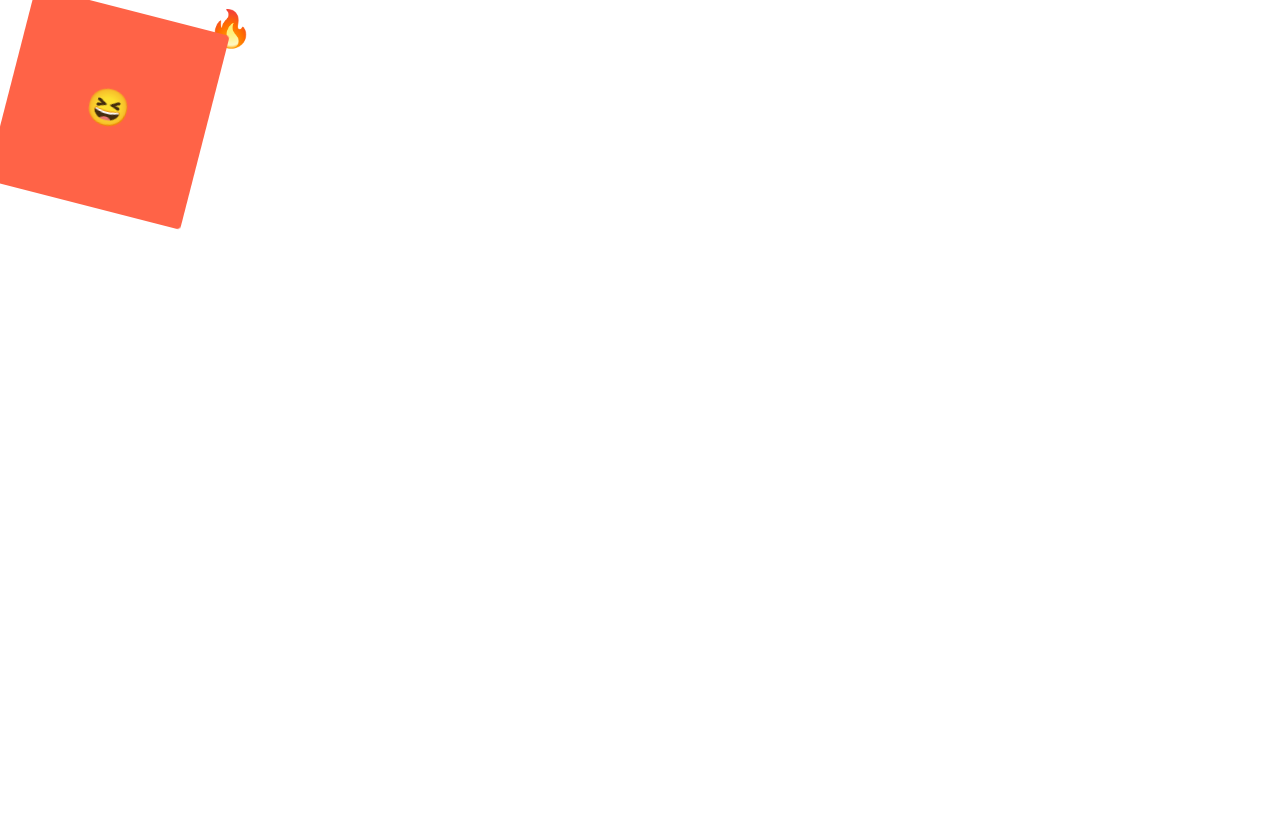
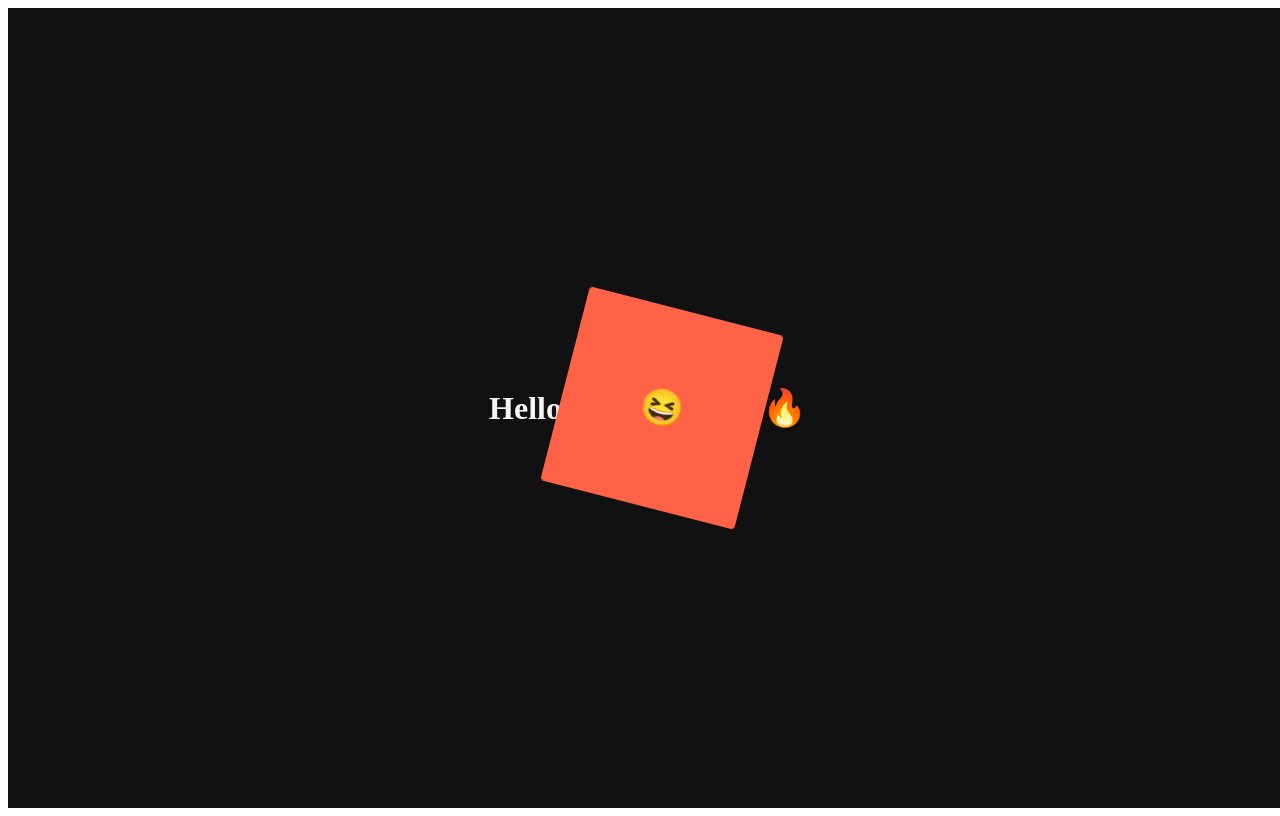
Before and after one commit to Jacesoul/react-masterclass, a React (Create React App) app: page / in a window 1280 px wide. Built offline with nearby package versions, Linux system fonts and the light colour scheme.

Commit message:
ThemeProvider를 통해 dark/light모드 설정

```diff
--- a/src/App.js
+++ b/src/App.js
@@ -1,7 +1,16 @@
 import styled, { keyframes } from "styled-components";
+
+const Title = styled.h1`
+  color: ${(props) => props.theme.textColor};
+`;
 
 const Wrapper = styled.div`
   display: flex;
+  height: 100vh;
+  width: 100vw;
+  justify-content: center;
+  align-items: center;
+  background-color: ${(props) => props.theme.backgroundColor};
 `;
 
 const rotationAnimation = keyframes`
@@ -41,6 +50,7 @@
 function App() {
   return (
     <Wrapper>
+      <Title>Hello</Title>
       <Box>
         <Emoji as="p">😆</Emoji>
       </Box>
--- a/src/index.js
+++ b/src/index.js
@@ -1,10 +1,23 @@
 import React from "react";
 import ReactDOM from "react-dom";
+import { ThemeProvider } from "styled-components";
 import App from "./App";
+
+const darkTheme = {
+  textColor: "whitesmoke",
+  backgroundColor: "#111",
+};
+
+const lightTheme = {
+  textColor: "#111",
+  backgroundColor: "whitesmoke",
+};
 
 ReactDOM.render(
   <React.StrictMode>
-    <App />
+    <ThemeProvider theme={darkTheme}>
+      <App />
+    </ThemeProvider>
   </React.StrictMode>,
   document.getElementById("root")
 );
```
Also changed, not shown: description.txt.
